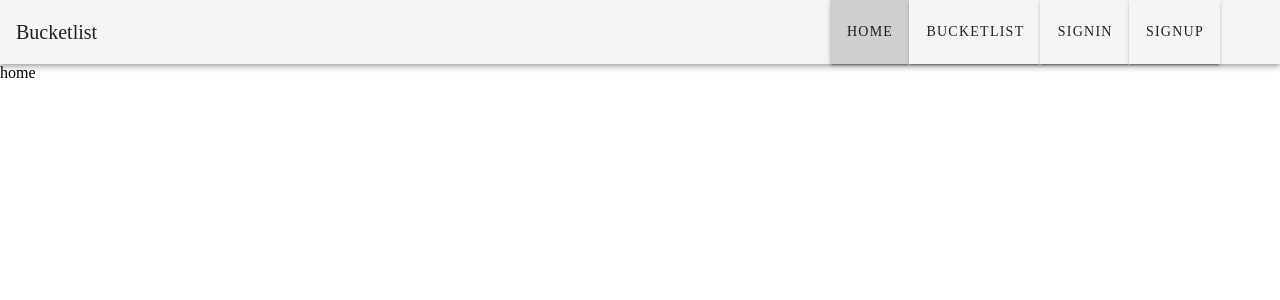
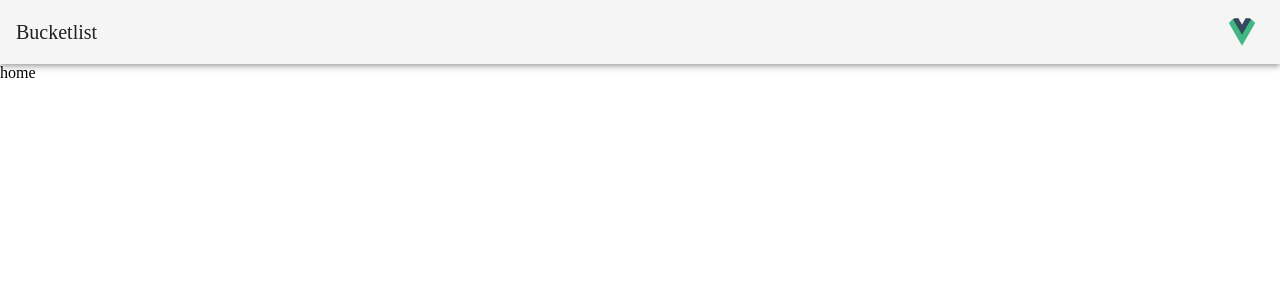
Before and after one commit to mottox2/bucketlist-frontend, a Vue app: page / in a window 1280 px wide. Shown: the top 300 px of the page. Built offline with nearby package versions, Linux system fonts and the light colour scheme.

Commit message:
ログイン/非ログインでのヘッダー切り替え

```diff
--- a/src/components/Header.vue
+++ b/src/components/Header.vue
@@ -5,24 +5,11 @@
     >
     <v-spacer></v-spacer>
     <v-toolbar-items>
-      <v-btn to="/">
-        home
-      </v-btn>
-      <v-btn to="/bucketlist">
-        bucketlist
-      </v-btn>
-      <v-btn to="/signin">
-        signin
-      </v-btn>
-      <v-btn to="/signup">
-        signup
-      </v-btn>
-      <v-menu offset-y>
+      <v-menu offset-y v-if="isLogin === 'True'">
         <template v-slot:activator="{ on }">
           <v-btn icon large v-on="on">
             <v-avatar size="32px" item>
-              <v-img
-                src="../assets/logo.png"
+              <v-img src="../assets/logo.png"
             /></v-avatar>
           </v-btn>
         </template>
@@ -44,5 +31,23 @@
         </v-list>
       </v-menu>
     </v-toolbar-items>
+    <v-toolbar-items v-if="isLogin === 'False'">
+      <v-btn to="/signin">
+        signin
+      </v-btn>
+      <v-btn to="/signup">
+        signup
+      </v-btn>
+    </v-toolbar-items>
   </v-app-bar>
 </template>
+
+<script>
+export default {
+  data() {
+    return {
+      isLogin: "True",
+    };
+  },
+};
+</script>
```
